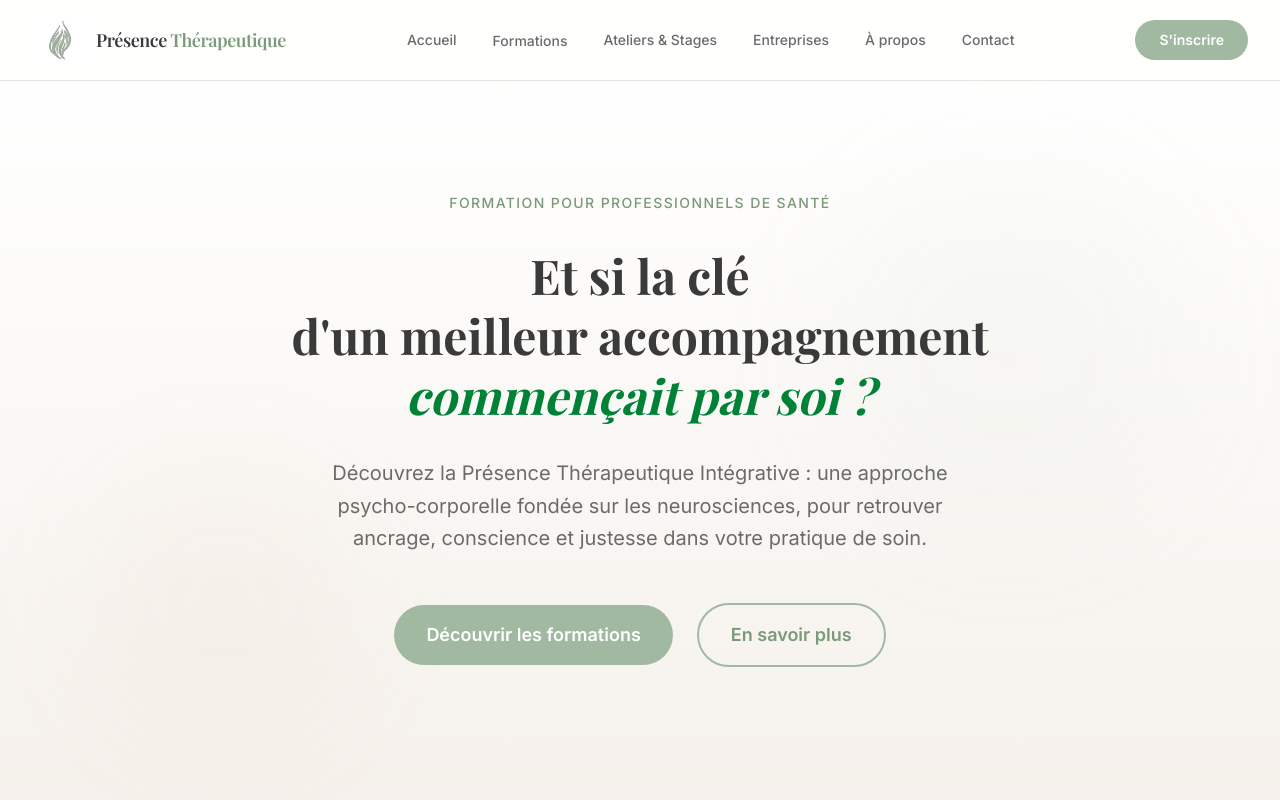
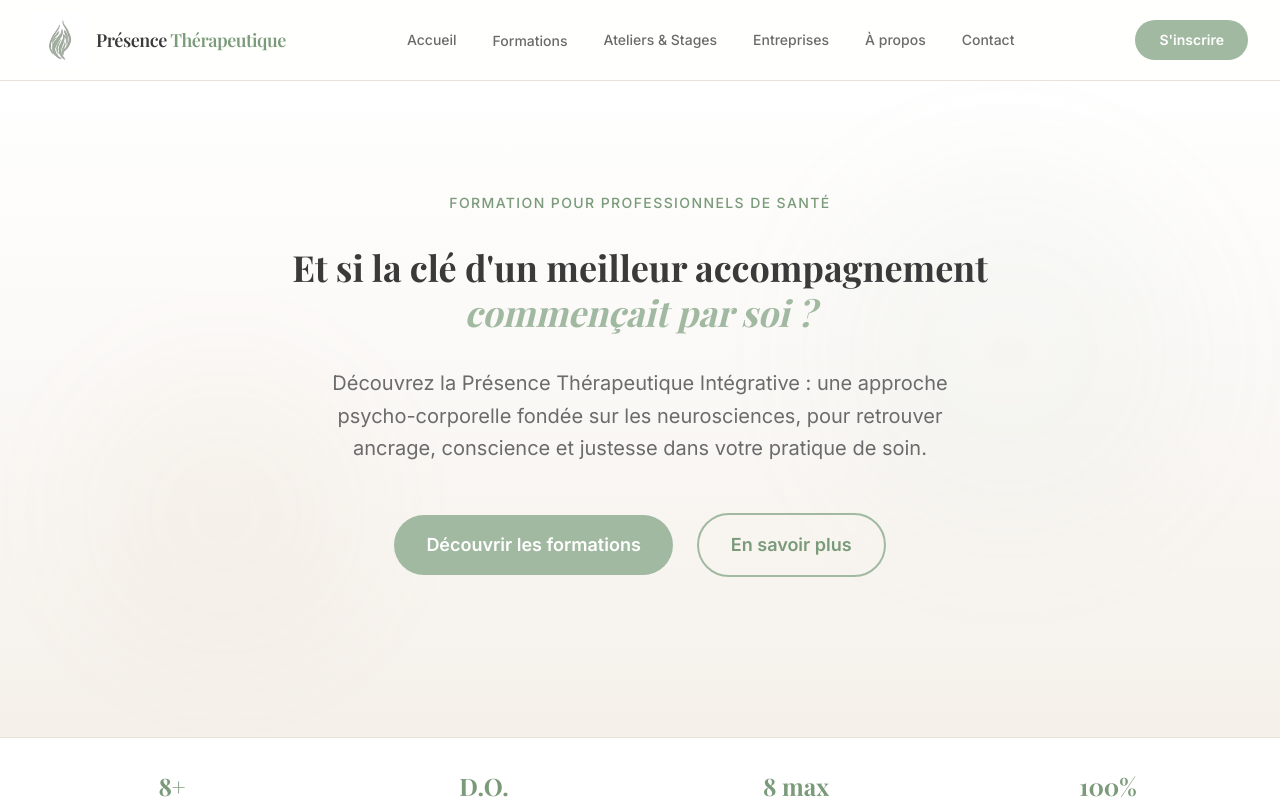
Before and after one commit to vitseeu-afk/presence-therapeutique, a Next.js app: page / in a window 1280 px wide. Shown: the top 800 px of the page. Built offline with nearby package versions, Linux system fonts and the light colour scheme; a web font is replaced by a local one.

Commit message:
Update hero title layout and desktop heading size

```diff
--- a/src/app/page.tsx
+++ b/src/app/page.tsx
@@ -15,13 +15,10 @@ export default function Home() {
             <p className="text-sage-dark font-medium text-sm tracking-widest uppercase mb-8 animate-fade-in-up">
               Formation pour professionnels de santé
             </p>
-            <h1 className="text-4xl sm:text-5xl lg:text-5xl font-serif font-bold text-text leading-tight mb-8 animate-fade-in-up animation-delay-200">
+            <h1 className="text-4xl sm:text-5xl lg:text-4xl font-serif font-bold text-text leading-tight mb-8 animate-fade-in-up animation-delay-200">
               <>
-                Et si la clé
-                <br />
-                d&apos;un meilleur accompagnement
-                <br />
-                <span className="text-green-700 italic">commençait par soi ?</span>
+                <span className="block">Et si la clé d&apos;un meilleur accompagnement</span>
+                <span className="block" style={{color: '#a1b9a1', fontStyle: 'italic'}}>commençait par soi ?</span>
               </>
             </h1>
             <p className="text-lg sm:text-xl text-text-light leading-relaxed mb-12 max-w-2xl mx-auto animate-fade-in-up animation-delay-400">
```
